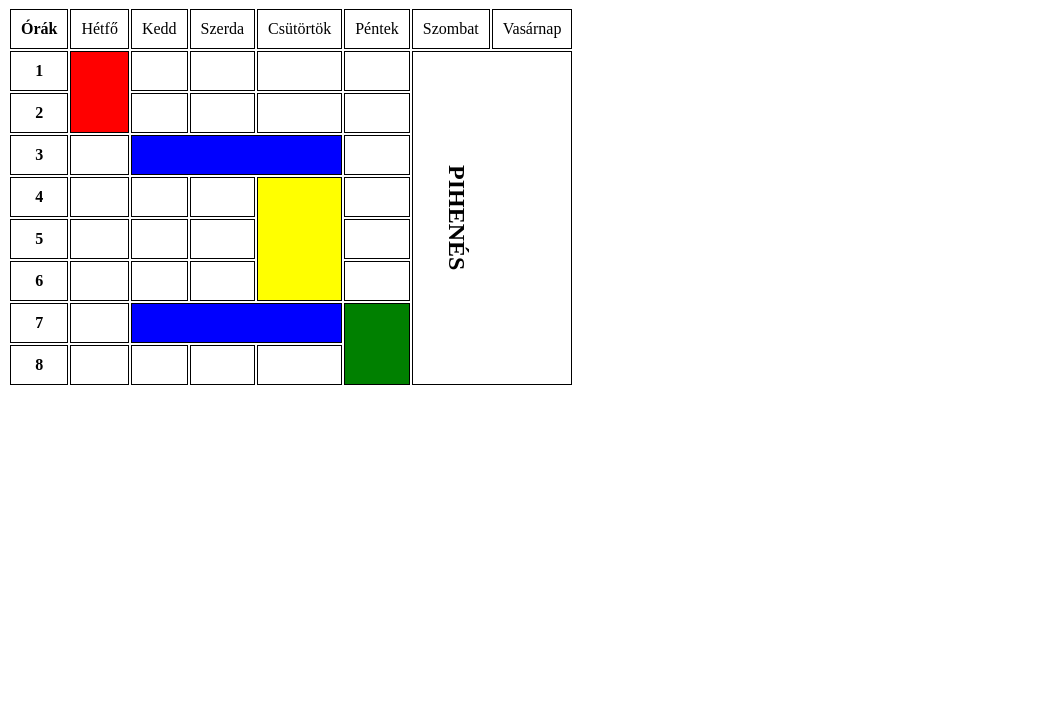
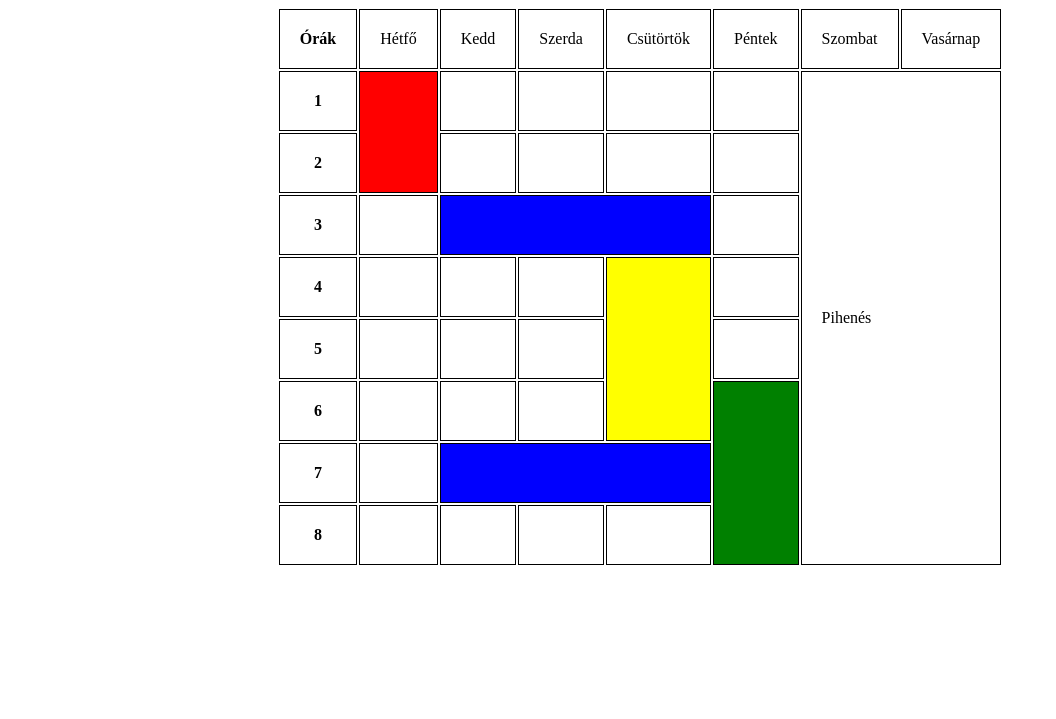
Before and after one commit to latiza/20221212-tablazat, a plain HTML site: page táblázat/index.html in a window 1280 px wide. Shown: the part 81-800 px from the top of the page, without its empty margins (0-1056 px from the left). Drawn offline with Linux system fonts and the light colour scheme.

Commit message:
Add files via upload

```diff
--- /dev/null
+++ b/táblázat/css/style.css
@@ -0,0 +1,27 @@
+.wrapper{
+    display: flex;
+    justify-content: center;
+    align-items: center;
+    flex-direction: column;
+}
+
+th,td{
+    border: solid black 1px;
+    padding: 20px;
+}
+
+.red{
+    background-color: red;
+}
+
+.kek{
+    background-color: blue;
+}
+
+.zold{
+    background-color: green;
+}
+
+.sarga{
+    background-color: yellow;
+}
--- a/táblázat/index.html
+++ b/táblázat/index.html
@@ -4,18 +4,18 @@
     <meta charset="UTF-8">
     <meta http-equiv="X-UA-Compatible" content="IE=edge">
     <meta name="viewport" content="width=device-width, initial-scale=1.0">
-    <link rel="stylesheet" href="style.css">
+    <link rel="stylesheet" href="css/style.css">
     <title>Táblázat</title>
 </head>
 <body>
+    <div class="wrapper">
+        <h1>Reszponzív Táblázat</h1>
         <table>
-    <div class="container">
-        <h1>Reszponzív táblázat</h1>
             <tr>
                 <th>Órák</th>
-        <td>Hétfő</td>
-        <td>Kedd</td>
-        <td>Szerda</th>
+                <td colspan="2">Hétfő</td>
+                <td colspan="3">Kedd</td>
+                <td>Szerda</td>
                 <td>Csütörtök</td>
                 <td>Péntek</td>
                 <td>Szombat</td>
@@ -23,64 +23,75 @@
             </tr>
             <tr>
                 <th>1</th>
-        <td class="elso" rowspan="2"></td>
+                <td rowspan="2" colspan="2" class="red"></td>
+                <td colspan="3"></td>
                 <td></td>
                 <td></td>
                 <td></td>
-        <td></td>
-        <td colspan="2" rowspan="8" ><h2>PIHENÉS</h2></td>
+                <td rowspan="8" colspan="2">Pihenés</td>
+
             </tr>
             <tr>
                 <th>2</th>
-        <td></td>
-        <td></td>
-        <td></td>
-        <td></td>
-    </tr>
-    <tr>
-        <th>3</th>
-        <td></td>
-        <td class="maosodik" colspan="3"></td>
-        <td></td>
-    </tr>
-    <tr>
-        <th>4</th>
-        <td></td>
-        <td></td>
-        <td></td>
-        <td class="harmadik" rowspan="3"></td>
-        <td></td>
-    </tr>
-    <tr>
-        <th>5</th>
-        <td></td>
-        <td></td>
-        <td></td>
-        <td></td>
-    </tr>
-    <tr>
-        <th>6</th>
-        <td></td>
-        <td></td>
-        <td></td>
-        <td></td>
-    </tr>
-    <tr>
-        <th>7</th>
-        <td></td>
-        <td class="otodik" colspan="3"></td>
-        <td class="hatodik" rowspan="2"></td>
-    </tr>
-    <tr>
-        <th>8</th>
-        <td></td>
+                <td colspan="3"></td>
                 <td></td>
                 <td></td>
                 <td></td>
 
+
+            </tr>
+            <tr>
+                <th>3</th>
+                <td colspan="2" colspan="3"></td>
+                <td colspan="5" class="kek"></td>
+                <td></td>
+
+
+            </tr>
+            <tr>
+                <th>4</th>
+                <td colspan="2"></td>
+                <td colspan="3"></td>
+
+                <td></td>
+                <td rowspan="3" class="sarga"></td>
+                <td></td>
+
+            </tr>
+            <tr>
+                <th>5</th>
+                <td colspan="2"></td>
+                <td colspan="3"></td>
+                <td></td>
+                <td></td>
+
+            </tr>
+            <tr>
+                <th>6</th>
+                <td colspan="2"></td>
+                <td colspan="3"></td>
+                <td></td>
+                <td rowspan="3" class="zold"></td>
+
+
+            </tr>
+            <tr>
+                <th>7</th>
+                <td colspan="2"></td>
+                <td colspan="5" class="kek"></td>
+
+
+            </tr>
+            <tr>
+                <th>8</th>
+                <td colspan="2"></td>
+                <td colspan="3"></td>
+                <td></td>
+                <td></td>
+
+
             </tr>
         </table>
     </div>
-
 </body>
 </html>
```
Lines whose indentation alone changed are shown as unchanged.
